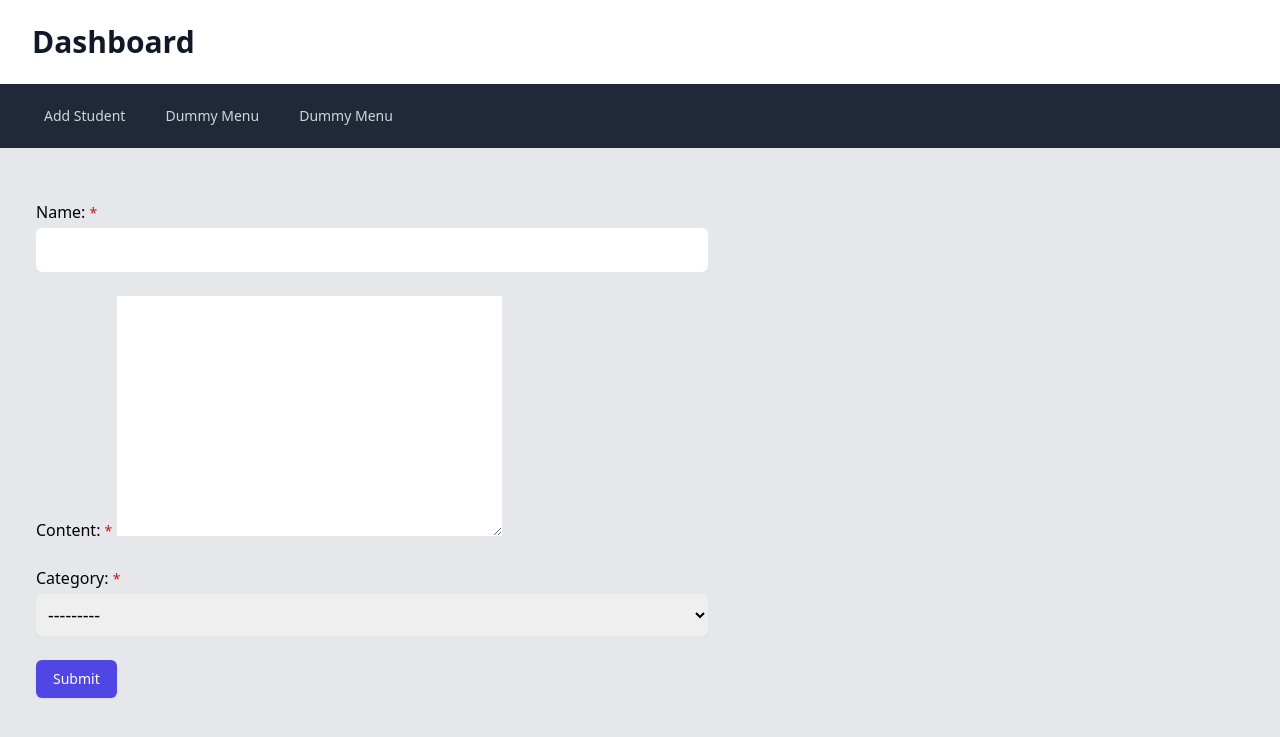
After one commit to bishaller/studentsPortal, a Django app: page /add/ in a window 1280 px wide. The commit adds this page. Shown: the top 737 px of the page. Run offline with Django 3.2, Linux system fonts and the light colour scheme; data that the repository does not hold is empty; some libraries are stand-ins or nearby versions; some web fonts are replaced.

```diff
--- /dev/null
+++ b/student/templates/includes/admin-navbar.html
@@ -0,0 +1,23 @@
+<div>
+  <header class="bg-white shadow">
+    <div class="max-w-7xl mx-auto py-6 px-4 sm:px-6 lg:px-8">
+      <h1 class="text-3xl font-bold text-gray-900">Dashboard</h1>
+    </div>
+  </header>
+    <nav class="bg-gray-800">
+      <div class="max-w-7xl mx-auto px-4 sm:px-6 lg:px-8">
+        <div class="flex items-center justify-between h-16">
+          <div class="flex items-center">
+            <div class="md:block">
+              <div class=" flex items-baseline space-x-4">
+                <a href="{% url 'add_student' %}" class="text-gray-300 hover:bg-gray-700 hover:text-white px-3 py-2 rounded-md text-sm font-medium">Add Student</a>
+                <a href="#" class="text-gray-300 hover:bg-gray-700 hover:text-white px-3 py-2 rounded-md text-sm font-medium">Dummy Menu</a>
+                <a href="#" class="text-gray-300 hover:bg-gray-700 hover:text-white px-3 py-2 rounded-md text-sm font-medium">Dummy Menu</a>
+              </div>
+            </div>
+          </div>
+        </div>
+      </div>
+    </nav>
+
+  </div>
--- /dev/null
+++ b/student/templates/includes/form.html
@@ -0,0 +1,23 @@
+{% csrf_token %}
+
+{{ form.media }}
+
+{% for field in form %}
+
+<div class="max-w-2xl mb-6 overflow-x-scroll">
+
+    {{ field.label_tag }} {% if field.field.required %} <span class="mt-2 text-sm text-red-700">*</span> {% endif %}
+
+    {% for error in field.errors %}
+
+    <div class="mt-2 text-sm text-red-700">
+        {{ error }}
+    </div>
+
+    {% endfor %}
+
+    {{ field }}
+
+</div>
+
+{% endfor %}
--- a/student/templates/single.html
+++ b/student/templates/single.html
@@ -20,7 +20,7 @@
                 <hr class="border-t-1 border-slate-400 ">
             </div>
             <div>
-                <p>{{ student.content }}</p>
+                <p>{{ student.content|safe }}</p>
             </div>
         </div>
     </article>
--- /dev/null
+++ b/student/templates/student-form.html
@@ -0,0 +1,24 @@
+{% extends 'base.html' %}
+
+{% block content %}
+
+{% include 'includes/admin-navbar.html' %}
+
+
+<main>
+    <div class="max-w-7xl mx-auto py-6 sm:px-6 lg:px-8">
+      <div class="px-4 py-6 sm:px-0">
+        <div class="border-4 border-dashed border-gray-200 rounded-lg h-96">
+            <form action="." method="post" novalidate>
+
+                {% include 'includes/form.html' %}
+
+                <button class="inline-flex justify-center py-2 px-4 border border-transparent shadow-sm text-sm font-medium rounded-md text-white bg-indigo-600 hover:bg-indigo-700 focus:outline-none focus:ring-2 focus:ring-offset-2 focus:ring-indigo-500" type="submit">Submit</button>
+
+            </form>
+        </div>
+      </div>
+    </div>
+  </main>
+
+{% endblock %}
--- a/student/views.py
+++ b/student/views.py
@@ -50,9 +50,9 @@ def add_student_page(request):
 
 def edit_student_page(request, id):
 
-    blog = Blog.objects.get(id=id)
+    student = Student.objects.get(id=id)
 
-    form = AddPostForm(request.POST or None, instance=blog)
+    form = AddPostForm(request.POST or None, instance=student)
     if form.is_valid():
         form.save()
 
```
Also changed, not shown: student/templates/dashboard.html (added, +16 -0 lines).
